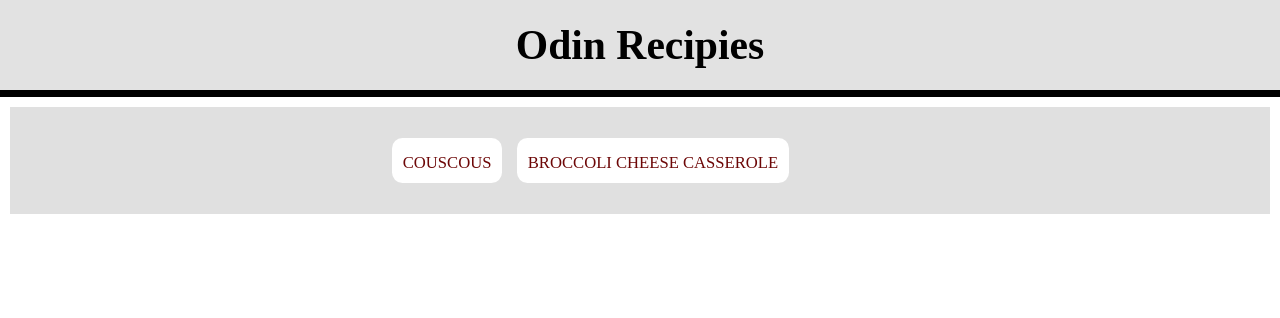
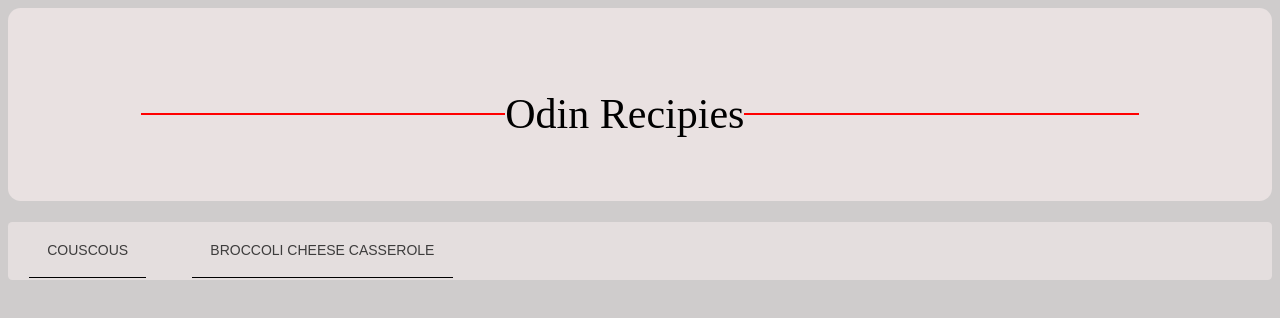
Before and after one commit to nirvaan97/odin-recipies, a plain HTML site: page index.html in a window 1280 px wide. Drawn offline with Linux system fonts and the light colour scheme.

Commit message:
Create style for the added classes of  index page

```diff
--- a/styles/style.css
+++ b/styles/style.css
@@ -1,45 +1,94 @@
 :root{
-    box-sizing: border-box;
-    font-size:calc(0.5em + 1vw);
+    box-sizing:border-box;
+    font-size: 0.875em;
+}
+
+*,::after,::before{
+    box-sizing: inherit;
 }
 
 body{
-    background-color:#ffffff;
-    /* color:rgb(109, 7, 7); */
-    margin: 0;
-    height:100vh;
+    font-family: sans-serif;
+    background-color: rgb(207, 204, 204);
+
 }
 
-h1{
-    border-bottom: 7px solid black;
-    text-align: center;
-    padding: .5em;
-    margin: 0;
-    background-color: rgb(226, 226, 226);
+body *+*{
+    margin-top: 1.5em;
 }
-nav{
-    background-color: rgb(224, 224, 224);
-    padding:0.5em;
-    margin:0.5em
+.header-main{
+
 }
 
-nav >ul{
-    padding-left: 30%;
+.header-main .heading-main{
+    font-family: serif;
+    font-weight: 500;
+
+    margin:0;
+    font-size: 3rem;
+
+    border-radius: 0.3em;
+    padding:1em  0 1.5em  0;
+    text-align:center;
+    background-color: rgb(233, 225, 225);
+    /* vertical-align: middle; */
+}
+
+
+.navigation-list{
+    /* text-align: center; */
     list-style: none;
 
+    padding: 0;
+    margin: 0;
+    background-color: rgb(228, 222, 222);
+    border-radius: 0.3em;
+
+
 }
-nav ul li{
 
+
+
+.navigation-list li {
     display: inline-block;
-    margin-right: 0.5em;
-    padding: 0.5em;
-    border-radius: 0.5em;
-    background-color: rgb(255, 255, 255);
+    padding:1.5em;
+
 }
-li > a{
-    text-decoration: none;
-    color:black;
-    text-transform: uppercase;
-    font-size: 0.8em;
-    color:rgb(109, 7, 7)
+
+/* removing the labotomised owl styles */
+li:nth-of-type(2){
+    margin-top: 0;
+
 }
+
+div{
+    border:0.5px solid red;
+    display: inline-block;
+    margin-bottom: 0.3em;
+    width: 2.4%;
+}
+
+.navigation-item:link{
+
+        /* padding: 1em; */
+        border-bottom: 1.5px solid black;
+        text-decoration: none;
+        /* border-radius: 1.5em; */
+        padding: 1.3em;
+        color:rgb(61, 60, 60);
+        /* background-color: rgb(59, 57, 57); */
+        text-transform: uppercase;
+        font-weight: 200;
+
+
+}
+.navigation-item:visited{
+    color: rgb(228, 104, 104);
+}
+.navigation-item:hover{
+    color:rgb(61, 60, 60);
+    border-bottom:1.5px solid red;
+}
+.navigation-item:active{
+
+}
```
